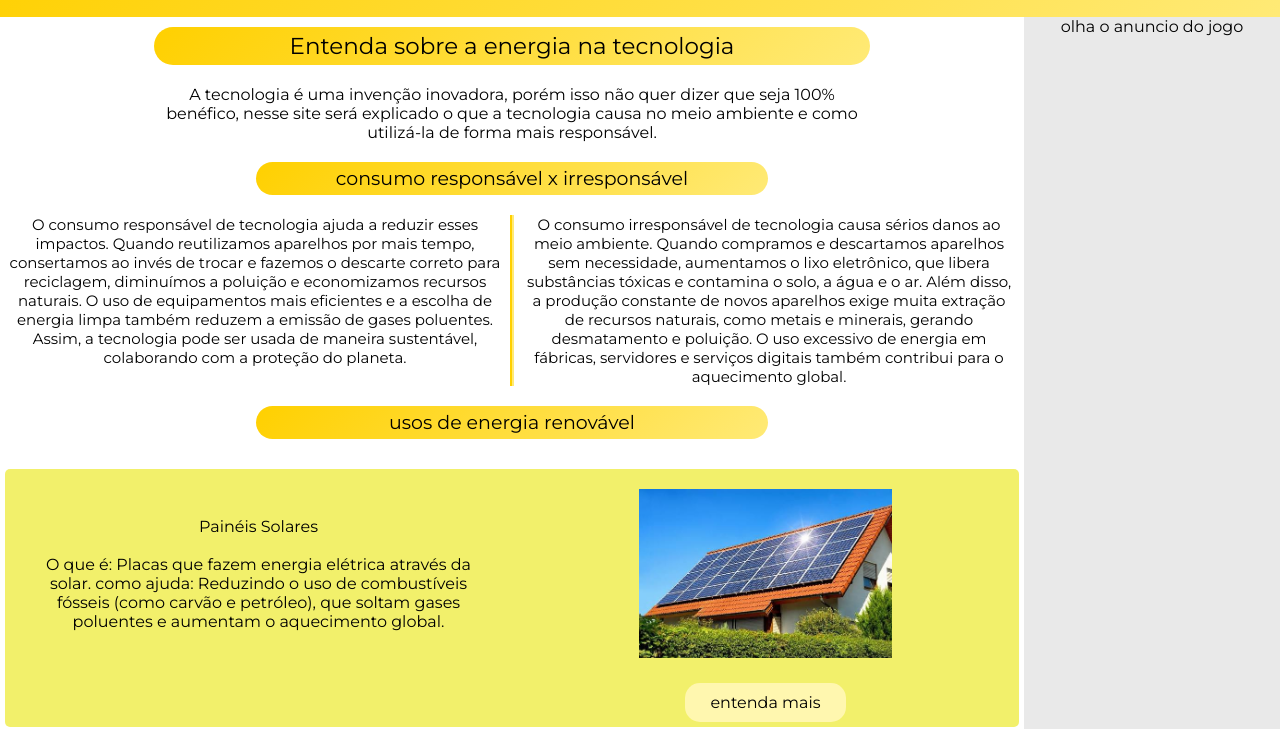
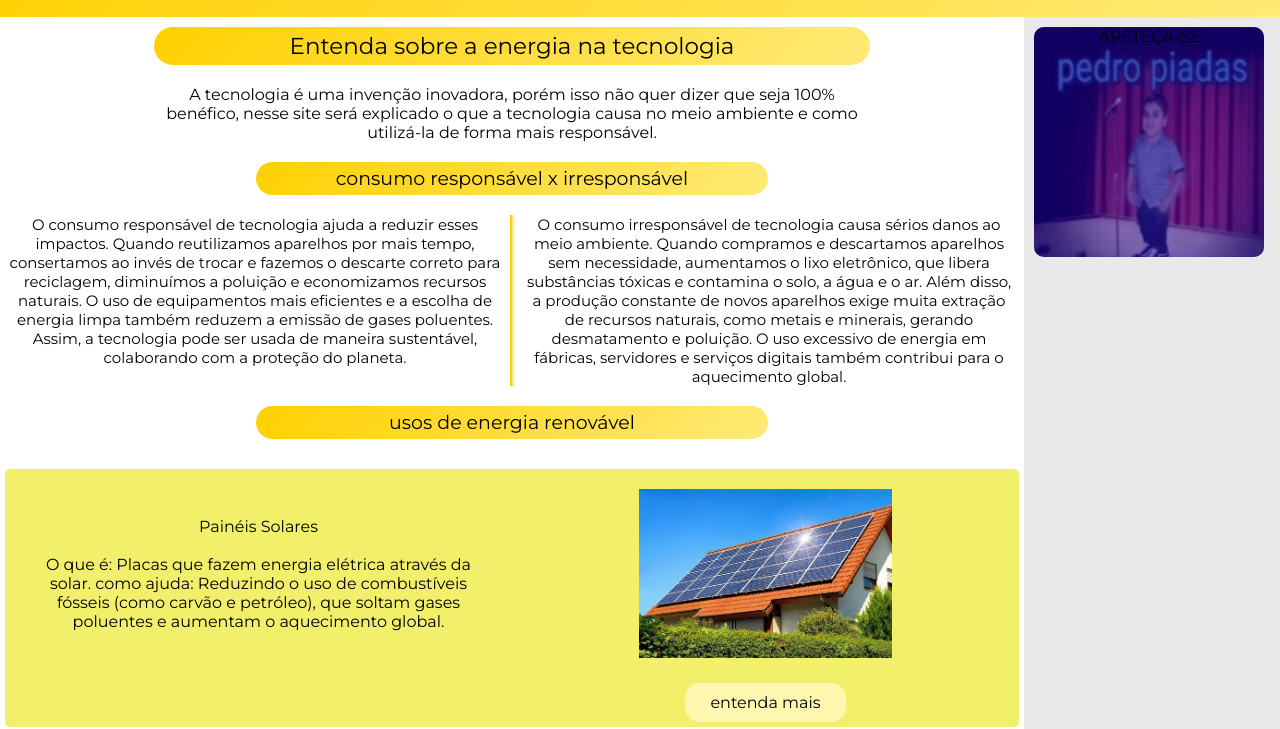
Before and after one commit to isnotcaim/anotherschollwork, a plain HTML site: page index.html in a window 1280 px wide. Shown: the part 71-800 px from the top of the page. Drawn offline with Linux system fonts and the light colour scheme.

Commit message:
just building

```diff
--- a/fera.css
+++ b/fera.css
@@ -95,7 +95,7 @@ h3{
     background: linear-gradient(135deg, #ffd000, #ffea76);
     border-radius: 19px;
 }
-.primeiro{
+#primeiro{
     grid-column: span 2;
     display: grid;
     grid-template-columns: 1fr 1fr;
@@ -103,7 +103,7 @@ h3{
     border-radius: 5px;
     margin: 10px 5px;
 }
-.segundo{
+#segundo{
     grid-column: span 2;
     display: grid;
     grid-template-columns: 1fr 1fr;
@@ -111,7 +111,7 @@ h3{
     border-radius: 5px;
     margin: 10px 5px;
 }
-.terceiro{
+#terceiro{
     grid-column: span 2;
     display: grid;
     grid-template-columns: 1fr 1fr;
@@ -119,7 +119,7 @@ h3{
     border-radius: 5px;
     margin: 10px 5px;
 }
-.quarto{
+#quarto{
     grid-column: span 2;
     display: grid;
     grid-template-columns: 1fr 1fr;
@@ -141,3 +141,24 @@ a{
 a:hover{
     background-color: #ffeb33;
 }
+#overlations{
+    border-radius: 10px;
+    margin: 10px;
+    position: relative;
+    overflow: hidden;
+    max-width: 290px;
+    width: 90%;
+}
+#sopro{
+    width: 100%;
+    display: block;
+    transition: transform 0.3s;
+}
+#veletions{
+    position: absolute;
+    top: 0;
+    left: 0;
+    width: 100%;
+    height: 100%;
+    background: #2100b38a;
+}
--- a/index.html
+++ b/index.html
@@ -21,7 +21,7 @@
                 <p class="texto-3 item">O consumo irresponsável de tecnologia causa sérios danos ao meio ambiente. Quando compramos e descartamos aparelhos sem necessidade, aumentamos o lixo eletrônico, que libera substâncias tóxicas e contamina o solo, a água e o ar. Além disso, a produção constante de novos aparelhos exige muita extração de recursos naturais, como metais e minerais, gerando desmatamento e poluição. O uso excessivo de energia em fábricas, servidores e serviços digitais também contribui para o aquecimento global.</p>
                 <h3>usos de energia renovável</h3>
 
-                <section class="primeiro">
+                <section id="primeiro">
                     <p class="painel">Painéis Solares <br><br>
                         O que é: Placas que fazem energia elétrica através da solar.
                         como ajuda: Reduzindo o uso de combustíveis fósseis (como carvão e petróleo), que soltam gases poluentes e aumentam o aquecimento global.
@@ -30,7 +30,7 @@
                     <a href="https://www.semab.com.br/sistema-reaproveitamento-agua">entenda mais</a>
                 </section>
 
-    <section class="segundo">
+    <section id="segundo">
         <p class="painel">Carros Elétricos <br><br>
             O que é: carros movidos a eletricidade em vez de gasolina ou diesel.
             Como ajudam: Produzem zero emissão direta de CO₂,  são mais silenciosos, reduzindo a poluição sonora.
@@ -39,7 +39,7 @@
         <a href="https://www.renishaw.com/pt/fabricacao-de-veiculos-eletricos--45350?srsltid=AfmBOorzMmvXrRbJeABVNQjpXjuVwio1r7ZHMu96QKsKfJ1T3xbpWz0r">entenda mais</a>
     </section>
 
-    <section class="terceiro">
+    <section id="terceiro">
         <p class="painel">Sistemas de Reaproveitamento de Água <br><br>
             O que é: Tecnologias que coletam e filtram a água da chuva ou da pia para reutilização (em  jardins, etc.).
             Como ajudam: Economizam água potável e reduzem o desperdício.
@@ -48,7 +48,7 @@
         <a href="https://www.semab.com.br/sistema-reaproveitamento-agua">entenda mais</a>
     </section>
 
-    <section class="quarto">
+    <section id="quarto">
         <p class="painel">Captura e Armazenamento de Carbono (CCS) <br><br>
             O que é: Tecnologia que “suga” o CO₂ do ar e o armazena no subsolo ou o reutiliza em processos industriais.
             Como ajuda: Diminui a quantidade de gases de efeito estufa na atmosfera
@@ -58,7 +58,16 @@
     </section>
 </section>
     </main>
-    <aside>olha o anuncio do jogo</aside>
+    <aside>
+
+        <div id="overlations">
+            <img id="sopro" src="img/b35bd486-0f59-4fd7-b9fd-da97fd589e23.jpeg" alt="">
+            <div id="veletions">
+                <p>APETEÇA-SE</p>
+            </div>
+        </div>
+
+    </aside>
     <footer><p>2025 Energ &copy; todos os direitos reservados</p></footer>
 </body>
 </html>
```
Also changed, not shown: img/b35bd486-0f59-4fd7-b9fd-da97fd589e23.jpeg (added).
